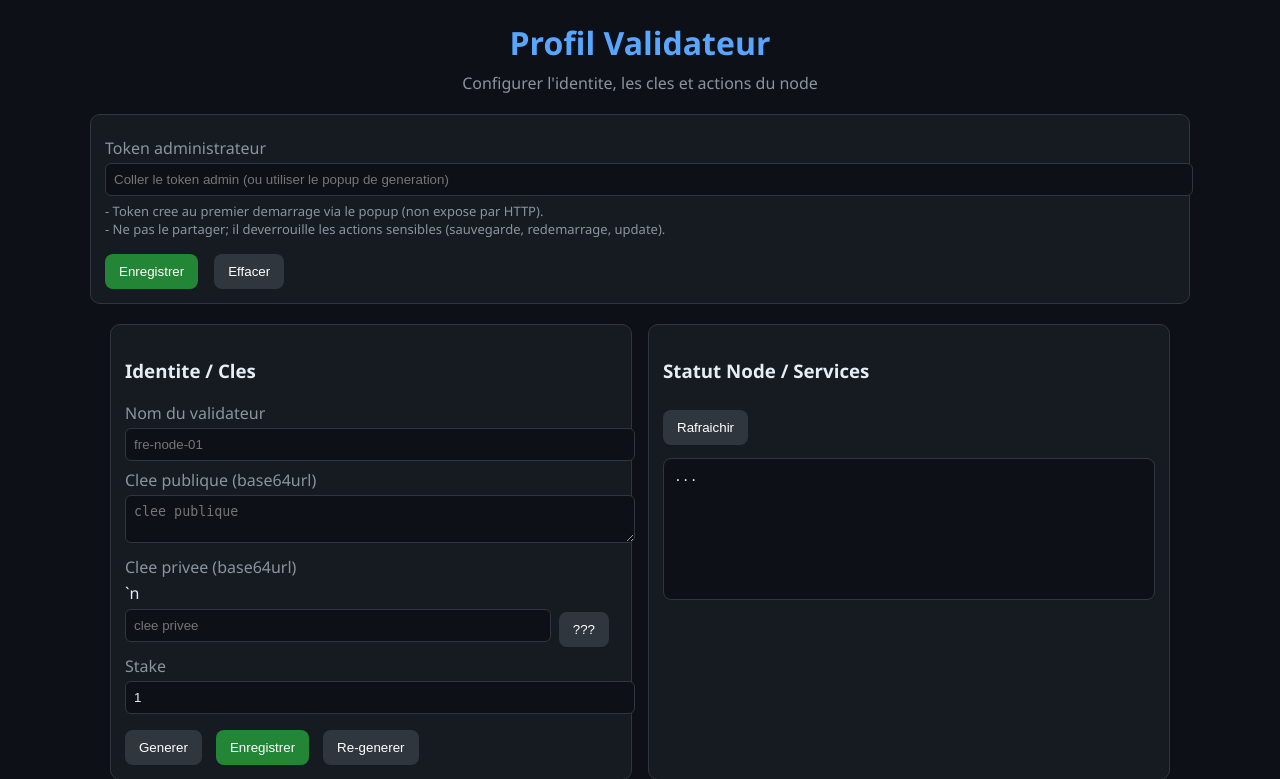
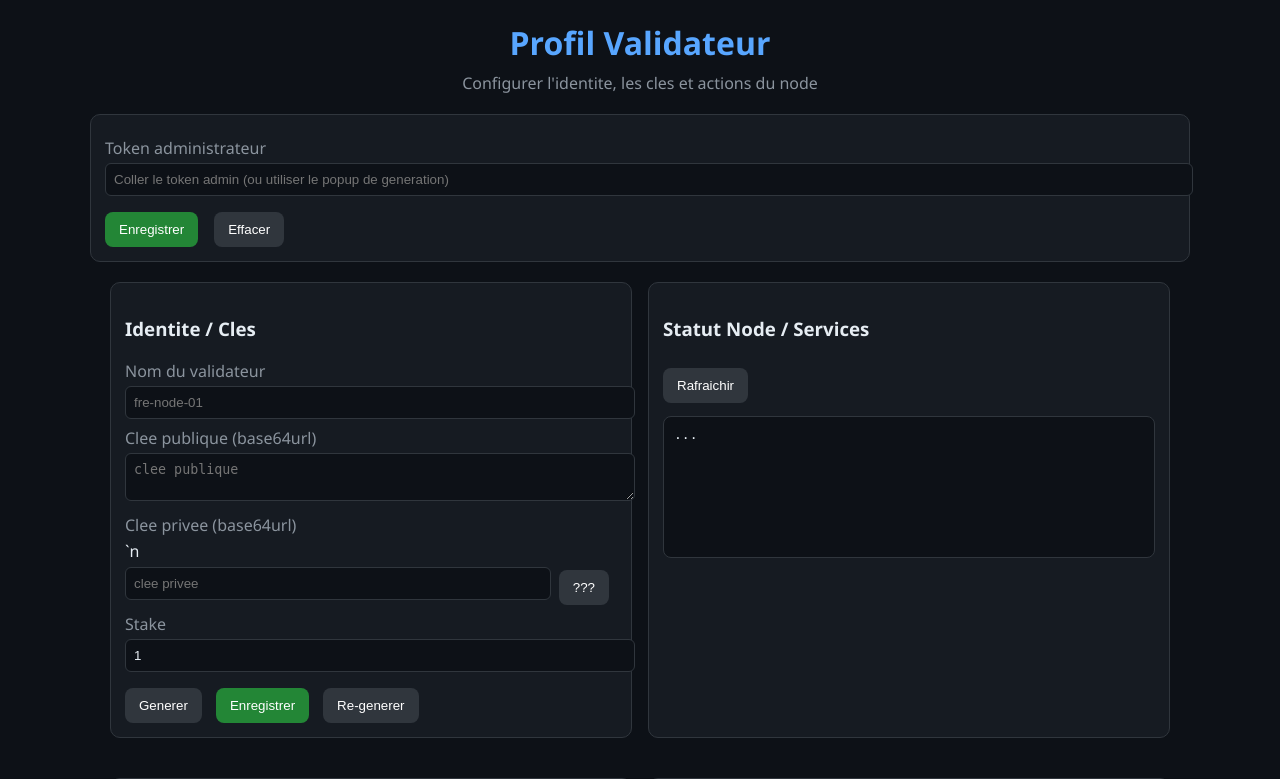
Before and after one commit to FRANCNUMERIQUE/fre_node, a FastAPI app: page /validator in a window 1280 px wide. Shown: the top 779 px of the page. Run offline with FastAPI, Linux system fonts and the light colour scheme.

Commit message:
Remove helper text under admin token field

```diff
--- a/dashboard/templates/validator.html
+++ b/dashboard/templates/validator.html
@@ -31,10 +31,6 @@
     <div class="card">
         <label>Token administrateur</label>
         <input id="token" type="text" placeholder="Coller le token admin (ou utiliser le popup de generation)">
-        <div style="color:#8b949e; font-size:13px; margin-top:6px;">
-            - Token cree au premier demarrage via le popup (non expose par HTTP).<br>
-            - Ne pas le partager; il deverrouille les actions sensibles (sauvegarde, redemarrage, update).
-        </div>
         <div style="margin-top:8px; display:flex; gap:8px; flex-wrap:wrap;">
             <button id="saveToken">Enregistrer</button>
             <button class="secondary" id="clearToken">Effacer</button>
```
